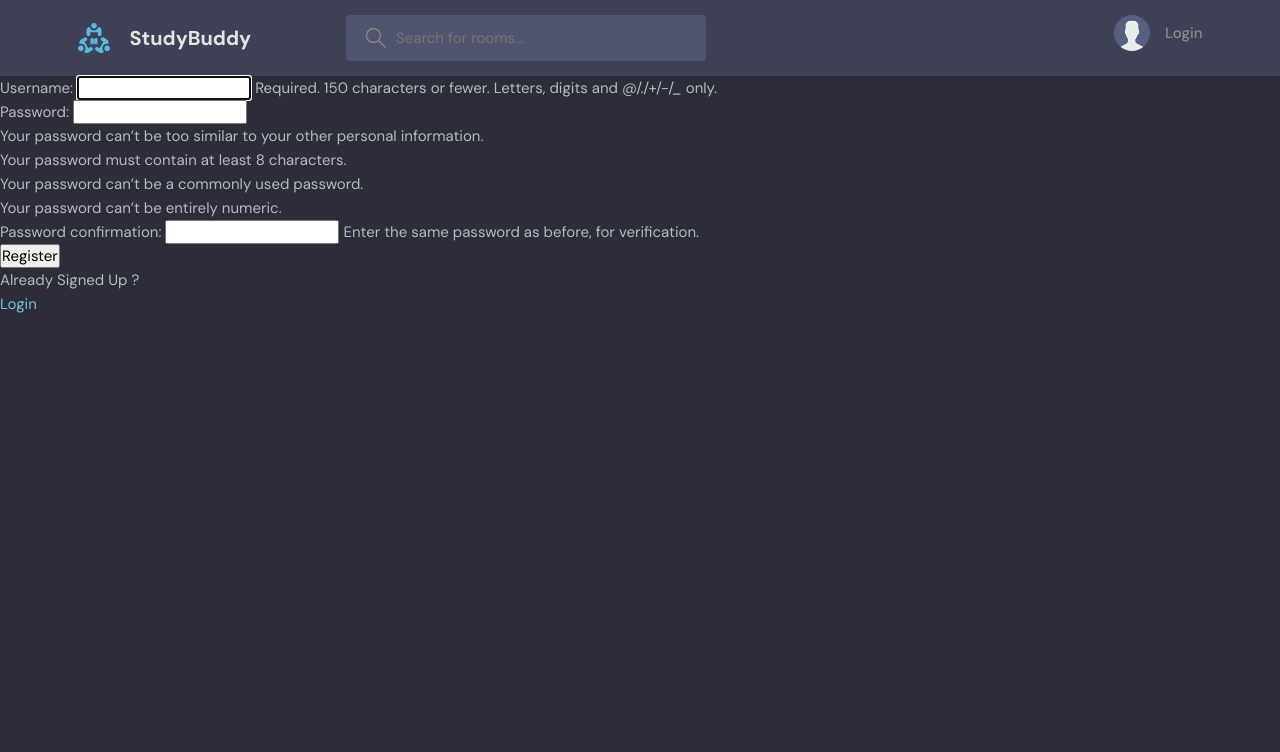
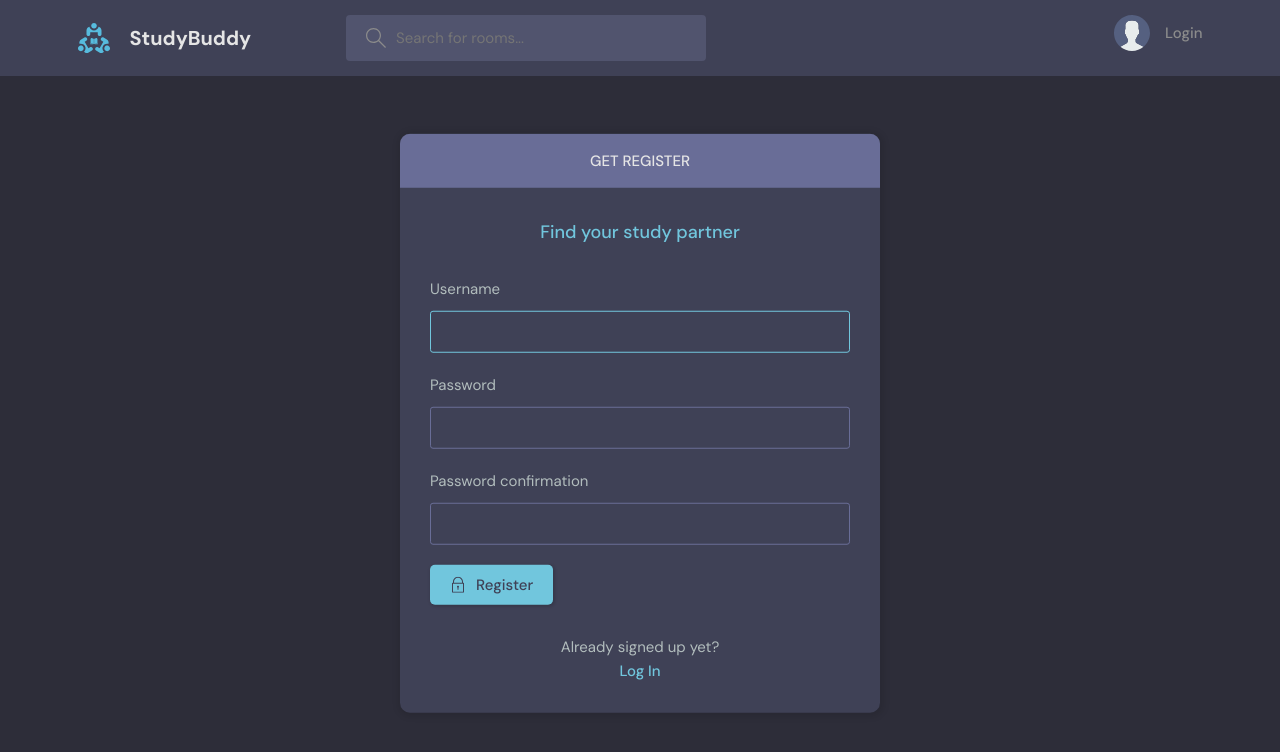
Before and after one commit to NiramayThaker/studybud, a Django app: page /register/ in a window 1280 px wide. Shown: the top 752 px of the page. Run offline with Django 4.2, Linux system fonts and the light colour scheme.

Commit message:
Adding feature of updating user profile

```diff
--- a/base/forms.py
+++ b/base/forms.py
@@ -15,3 +15,8 @@ class RoomForm(ModelForm):
         fields = '__all__'
         # And not show excluded fields in the form
         exclude = ["host", "participants"]
+
+class UserForm(ModelForm):
+    class Meta:
+        model = User
+        fields = ['username', 'email']
--- a/base/templates/base/login_register.html
+++ b/base/templates/base/login_register.html
@@ -2,43 +2,113 @@
 
 {% block content %}
 
-{% comment %}
-It will check the value in page variable,
-If it's login then render login page and if not then render register page
-{% endcomment %}
+<main class="auth layout">
 
     {% if page == "login" %}
-{% comment %} Ask user for login credentials if they doesn't has it then they are asked to register and get it {% endcomment %}
-    <div>
-        <form action="" method="POST">
+        <div class="container">
+        <div class="layout__box">
+            <div class="layout__boxHeader">
+                <div class="layout__boxTitle">
+                    <h3>Login</h3>
+                </div>
+            </div>
+            <div class="layout__body">
+                <h2 class="auth__tagline">Find your study partner</h2>
+
+                <form class="form" action="" method="POST">
                     {% csrf_token %}
+                    <div class="form__group form__group">
+                        <label for="room_name">Username</label>
+                        <input id="username" name="username" type="text" placeholder="e.g. dennis_ivy"/>
+                    </div>
+                    <div class="form__group">
+                        <label for="password">Password</label>
+                        <input
+                                id="password"
+                                name="password"
+                                type="password"
+                                placeholder="&bull;&bull;&bull;&bull;&bull;&bull;&bull;&bull;"
+                        />
+                    </div>
 
-            <label for="username">Username: </label>
-            <input type="text" name="username" id="" placeholder="Enter Your Name">
+                    <button class="btn btn--main" type="submit">
+                        <svg
+                                version="1.1"
+                                xmlns="http://www.w3.org/2000/svg"
+                                width="32"
+                                height="32"
+                                viewBox="0 0 32 32"
+                        >
+                            <title>lock</title>
+                            <path
+                                    d="M27 12h-1v-2c0-5.514-4.486-10-10-10s-10 4.486-10 10v2h-1c-0.553 0-1 0.447-1 1v18c0 0.553 0.447 1 1 1h22c0.553 0 1-0.447 1-1v-18c0-0.553-0.447-1-1-1zM8 10c0-4.411 3.589-8 8-8s8 3.589 8 8v2h-16v-2zM26 30h-20v-16h20v16z"
+                            ></path>
+                            <path
+                                    d="M15 21.694v4.306h2v-4.306c0.587-0.348 1-0.961 1-1.694 0-1.105-0.895-2-2-2s-2 0.895-2 2c0 0.732 0.413 1.345 1 1.694z"
+                            ></path>
+                        </svg>
 
-            <label for="password">Password: </label>
-            <input type="password" name="password" id="" placeholder="Enter password">
-
-            <input type="submit" value="login">
+                        Login
+                    </button>
                 </form>
 
-        <p>Haven't Signed Up Yet ?</p>
-        <a href="{% url 'register' %}">Register</a>
+                <div class="auth__action">
+                    <p>Haven't signed up yet?</p>
+                    <a href="{% url 'register' %}" class="btn btn--link">Sign Up</a>
+                </div>
+            </div>
+        </div>
     </div>
 
     {% else %}
-{% comment %} It will have Auto-generated form for user Registeration with all constraint set automatically {% endcomment %}
-    <div>
-        <form action="" method="POST">
+        <div class="container">
+        <div class="layout__box">
+            <div class="layout__boxHeader">
+                <div class="layout__boxTitle">
+                    <h3>Get Register</h3>
+                </div>
+            </div>
+            <div class="layout__body">
+                <h2 class="auth__tagline">Find your study partner</h2>
+                <form class="form" action="" method="POST">
                     {% csrf_token %}
-            {{form.as_p}}
-            <input type="submit" value="Register">
+                    {% for field in form %}
+                    <div class="form__group form__group">
+                        <label for="room_name">{{field.label}}</label>
+                        {{field}}
+                    </div>
+                    {% endfor %}
+
+                    <button class="btn btn--main" type="submit">
+                        <svg
+                                version="1.1"
+                                xmlns="http://www.w3.org/2000/svg"
+                                width="32"
+                                height="32"
+                                viewBox="0 0 32 32"
+                        >
+                            <title>lock</title>
+                            <path
+                                    d="M27 12h-1v-2c0-5.514-4.486-10-10-10s-10 4.486-10 10v2h-1c-0.553 0-1 0.447-1 1v18c0 0.553 0.447 1 1 1h22c0.553 0 1-0.447 1-1v-18c0-0.553-0.447-1-1-1zM8 10c0-4.411 3.589-8 8-8s8 3.589 8 8v2h-16v-2zM26 30h-20v-16h20v16z"
+                            ></path>
+                            <path
+                                    d="M15 21.694v4.306h2v-4.306c0.587-0.348 1-0.961 1-1.694 0-1.105-0.895-2-2-2s-2 0.895-2 2c0 0.732 0.413 1.345 1 1.694z"
+                            ></path>
+                        </svg>
+
+                        Register
+                    </button>
                 </form>
 
-        <p>Already Signed Up ?</p>
-        <a href="{% url 'login' %}">Login</a>
+                <div class="auth__action">
+                    <p>Already signed up yet?</p>
+                    <a href="{% url 'login' %}" class="btn btn--link">Log In</a>
                 </div>
 
+            </div>
+        </div>
+    </div>
     {% endif %}
 
+</main>
 {% endblock content %}
--- a/base/views.py
+++ b/base/views.py
@@ -1,14 +1,13 @@
-from pydoc_data.topics import topics
 from django.shortcuts import render, redirect # To render HTML page and redirect from one page to another
 from django.http import HttpResponse  # For Text printing
-from django.db.models import Q # Is used to Query data from table by sorting it with some parameter
-from django.contrib.auth.models import User # For user Authentication
-from django.contrib.auth import authenticate, login, logout # To Login, logout, functionality
-from django.contrib.auth.decorators import login_required # Wrap funtion inside decorater which checks login
+from django.db.models import Q  # Is used to Query data from table by sorting it with some parameter
+from django.contrib.auth.models import User  # For user Authentication
+from django.contrib.auth import authenticate, login, logout  # To Login, logout, functionality
+from django.contrib.auth.decorators import login_required  # Wrap funtion inside decorater which checks login
 from django.contrib.auth.forms import UserCreationForm
-from django.contrib import messages # To show message
-from .models import Room, Topic, Message # Externally created DataBases
-from .forms import RoomForm # Auto generated form for user input
+from django.contrib import messages  # To show message
+from .models import Room, Topic, Message  # Externally created DataBases
+from .forms import RoomForm, UserForm  # Auto generated form for user input
 
 # Create your views here.
 
@@ -271,5 +270,15 @@ def delete_message(request, pk):
 
 @login_required(login_url="login")
 def update_user(request):
-    context = {}
+    user = request.user
+    form = UserForm(instance=user)
+
+    if request.method == "POST":
+        form = UserForm(request.POST, instance=user)
+        if form.is_valid():
+            form.save()
+            return redirect("user-profile", pk=user.id)
+
+    context = {"form": form}
+
     return render(request, 'base/update-user.html', context)
```
Also changed, not shown: base/templates/base/delete.html (+35 -9 lines), base/templates/base/update-user.html (added, +46 -0 lines), db.sqlite3. Lines whose indentation alone changed are shown as unchanged.
